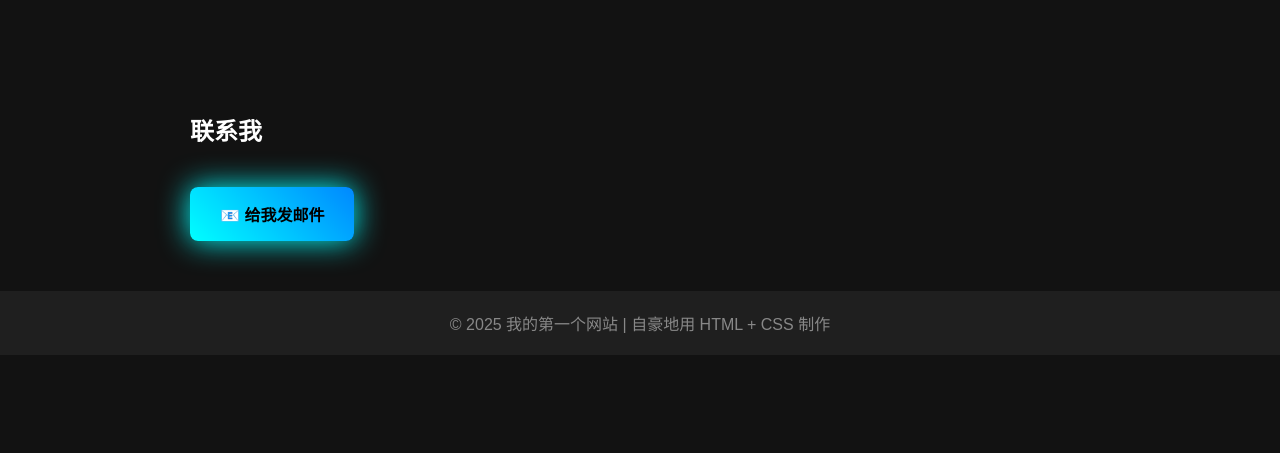
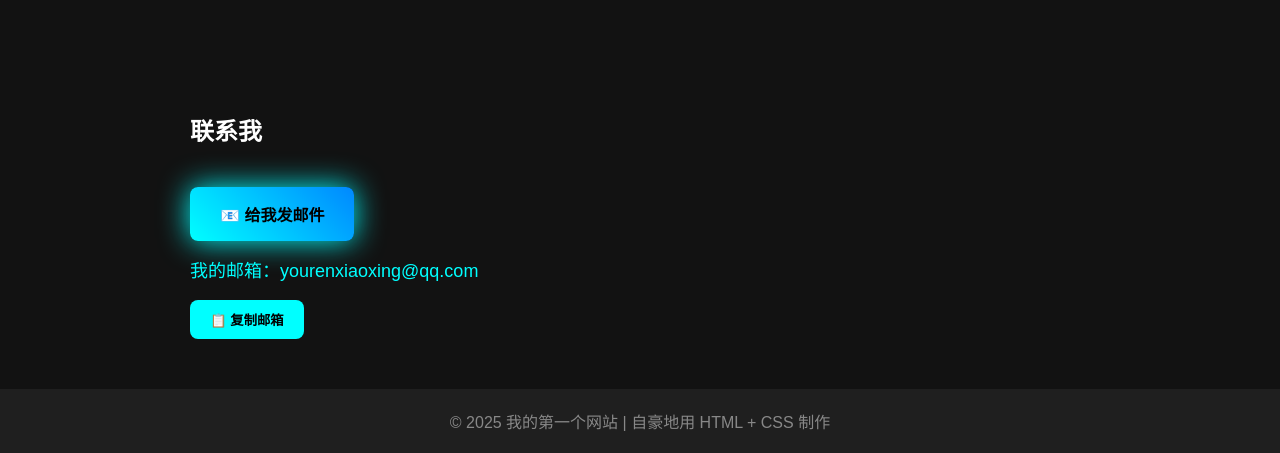
Before and after one commit to wsomoQaz/CX, a plain HTML site: page index.html in a window 1280 px wide. Shown: the part 2613-3066 px from the top of the page. Before the commit the page ends 2968 px from the top, so only its background shows below. Drawn offline with Linux system fonts and the light colour scheme.

Commit message:
更新 index.html

```diff
--- a/index.html
+++ b/index.html
@@ -160,13 +160,39 @@
   <img src="https://picsum.photos/600/400?random=1" alt="照片1" class="screenshot">
   <img src="https://picsum.photos/600/400?random=2" alt="照片2" class="screenshot">
   <img src="https://picsum.photos/600/400?random=3" alt="照片3" class="screenshot">
-<!-- GitHub 图片示例 -->
+  <!-- GitHub 图片示例 -->
   <img src="https://raw.githubusercontent.com/wsomoQaz/CX/wsomoQaz-patch-1/image_download_1754786373592.jpg" alt="截图4" class="screenshot">
 </section>
 
 <section id="download">
   <h2>联系我</h2>
   <a href="mailto:yourenxiaoxing@qq.com" class="download-btn">📧 给我发邮件</a>
+
+  <!-- 显示邮箱 -->
+  <p style="margin-top:15px; font-size:18px; color:#00ffff;">
+    我的邮箱：<span id="email">yourenxiaoxing@qq.com</span>
+  </p>
+
+  <!-- 复制按钮 -->
+  <button onclick="copyEmail()" style="
+    padding: 10px 20px;
+    border: none;
+    border-radius: 8px;
+    background: #00ffff;
+    color: #000;
+    font-weight: bold;
+    cursor: pointer;
+    transition: 0.3s;
+  ">📋 复制邮箱</button>
+
+  <script>
+    function copyEmail() {
+      const email = document.getElementById("email").textContent;
+      navigator.clipboard.writeText(email).then(() => {
+        alert("邮箱已复制: " + email);
+      });
+    }
+  </script>
 </section>
 
 <footer>
```
